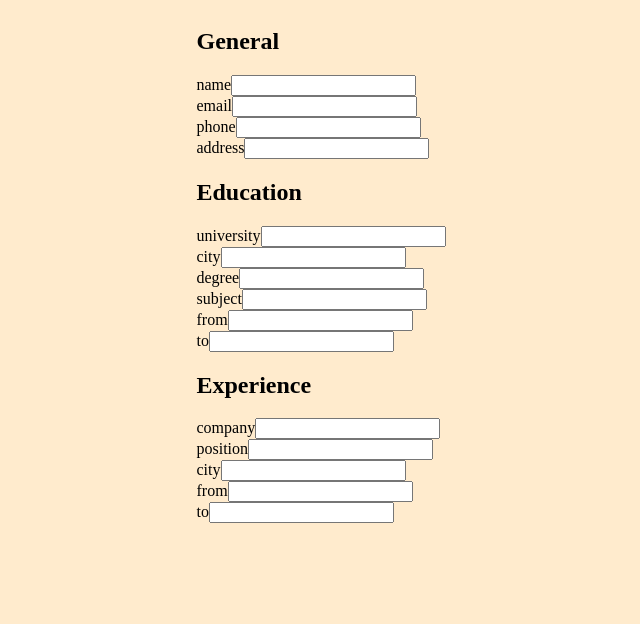
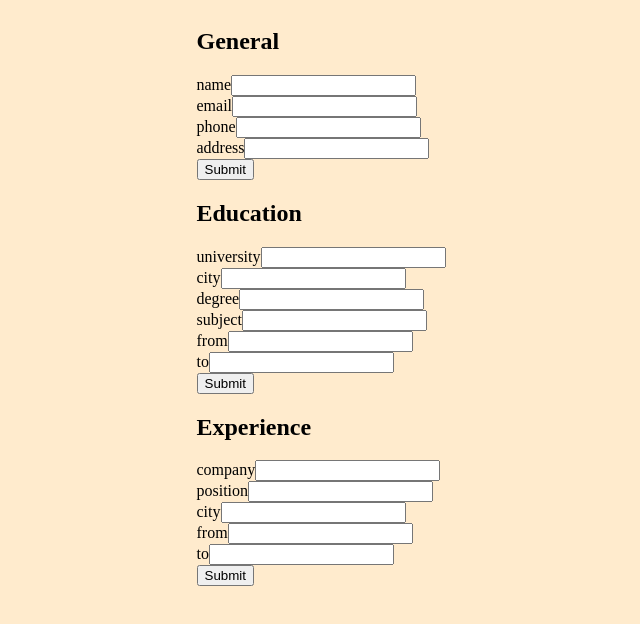
Before and after one commit to hectorgonzalezo/CV-App, a React (Create React App) app: page / in a window 1280 px wide. Shown: the top 624 px of the page, without its empty margins (319-959 px from the left). Built offline with nearby package versions, Linux system fonts and the light colour scheme.

Commit message:
Switch between display and input

```diff
--- a/package.json
+++ b/package.json
@@ -7,7 +7,6 @@
     "@testing-library/react": "^13.4.0",
     "@testing-library/user-event": "^13.5.0",
     "eslint-config-airbnb": "^19.0.4",
-    "eslint-config-airbnb-base": "^15.0.0",
     "eslint-config-prettier": "^8.5.0",
     "react": "^18.2.0",
     "react-dom": "^18.2.0",
@@ -24,9 +23,7 @@
   "eslintConfig": {
     "extends": [
       "react-app",
-      "react-app/jest",
-      "airbnb-base",
-      "prettier"
+      "react-app/jest"
     ]
   },
   "browserslist": {
--- a/src/App.js
+++ b/src/App.js
@@ -1,5 +1,6 @@
 import './App.css';
-import Input from './components/Input'
+import Input from './components/Input';
+
 function App() {
   return (
     <div className="App">
--- a/src/components/Input.js
+++ b/src/components/Input.js
@@ -1,18 +1,38 @@
-import React, { Component } from 'react';
-import InputField from './InputField';
+import React, { Component } from "react";
+import InputField from "./InputField";
+import uniqid from "uniqid";
 
 class Input extends Component {
+  constructor() {
+    super();
+    // If a field is active, it means that its in its input mode
 
+    this.clickSubmit = this.clickSubmit.bind(this);
+  }
+
+  clickSubmit(e) {
+    // Update info and deactivate general input
+    console.log('si')
+  }
   render() {
     return (
       <div className="App">
-    <InputField type="General" fields={['name', 'email', 'phone', 'address']} />
-    <InputField type="Education" fields={['university', 'city', 'degree', 'subject', 'from', 'to']} />
-    <InputField type="Experience" fields={['company', 'position', 'city', 'from', 'to']} />
+        <InputField
+          type="General"
+          fields={["name", "email", "phone", "address"]}
+          submitFunc={this.clickSubmit}
+        />
+        <InputField
+          type="Education"
+          fields={["university", "city", "degree", "subject", "from", "to"]}
+        />
+        <InputField
+          type="Experience"
+          fields={["company", "position", "city", "from", "to"]}
+        />
       </div>
     );
   }
 }
 
-
 export default Input;
--- a/src/components/InputField.js
+++ b/src/components/InputField.js
@@ -1,23 +1,81 @@
-import React, { Component } from 'react';
-import TextInput from './TextInput';
+import React, { Component } from "react";
+import TextInput from "./TextInput";
+import TextDisplay from "./TextDisplay";
+import uniquid from "uniqid";
+
+// These represent the cv fields when asking for an input
 
 class InputField extends Component {
-    constructor(props){
-        super(props);
-    }
+  constructor(props) {
+    super(props);
 
+    this.state = { display: false };
+    this.updateTextValue = this.updateTextValue.bind(this);
+    this.changeToDisplay = this.changeToDisplay.bind(this);
+  }
 
-    render(){
+  // Create state based on every field received by props
+  // These will store the value of every Textinput
+  componentDidMount() {
+    this.props.fields.forEach((field) => {
+      this.setState({
+        [`${field}Value`]: "",
+        [`${field}ID`]: uniquid(),
+      });
+    });
+  }
+
+  // Updates the state with the new text value written in TextInput
+  updateTextValue(e) {
+    const fieldName = e.target.name.match(/[a-z]+[^Input]/);
+    this.setState({
+      [`${fieldName}Value`]: e.target.value,
+    });
+  }
+
+  // Switches from input to display the info typed by user
+  // This function is called by the "Submit" button
+  changeToDisplay() {
+    this.setState((previousState) => ({ display: !previousState.display}));
+  }
+
+  render() {
+    // Input mode
+    if (this.state.display === false) {
+      return (
+        <div>
+          <h2>{this.props.type}</h2>
+          {this.props.fields.map((fieldName) => {
+            return (
+              <TextInput
+                key={this.state[`${fieldName}ID`]}
+                name={fieldName}
+                value={this.state[[`${fieldName}Value`]]}
+                changeFunc={this.updateTextValue}
+              />
+            );
+          })}
+          <button onClick={this.changeToDisplay}>Submit</button>
+        </div>
+      );
+    } else {
+        //display mode
         return (
             <div>
-            <h2>{this.props.type}</h2>
-                {this.props.fields.map(fieldName => {
-                    return <TextInput name={fieldName} />
-                })}
+              <h2>{this.props.type}</h2>
+              {this.props.fields.map((fieldName) => {
+                return (
+                  <TextDisplay
+                  key = {this.state[`${fieldName}ID`]}
+                    content={this.state[[`${fieldName}Value`]]}
+                  />
+                );
+              })}
+              <button onClick={this.changeToDisplay}>Edit</button>
             </div>
-        )
+          );
     }
-
+  }
 }
 
-export default InputField
+export default InputField;
--- /dev/null
+++ b/src/components/TextDisplay.js
@@ -0,0 +1,18 @@
+import React, { Component } from 'react';
+
+class TextDisplay extends Component {
+    constructor(props){
+        super(props);
+    }
+
+    render(){
+        return (
+            <div key={this.props.keyID}>
+            <h2>{this.props.content}</h2>
+            </div>
+        )
+    }
+
+}
+
+export default TextDisplay
--- a/src/components/TextInput.js
+++ b/src/components/TextInput.js
@@ -14,6 +14,7 @@ class TextInput extends Component {
                   type="text"
                   name={`${this.props.name}Input`}
                   id={`${this.props.name}Input`}
+                  onChange={this.props.changeFunc}
                 ></input>
               </div>
 
```
Also changed, not shown: public/manifest.json. Lines whose indentation alone changed are shown as unchanged.
